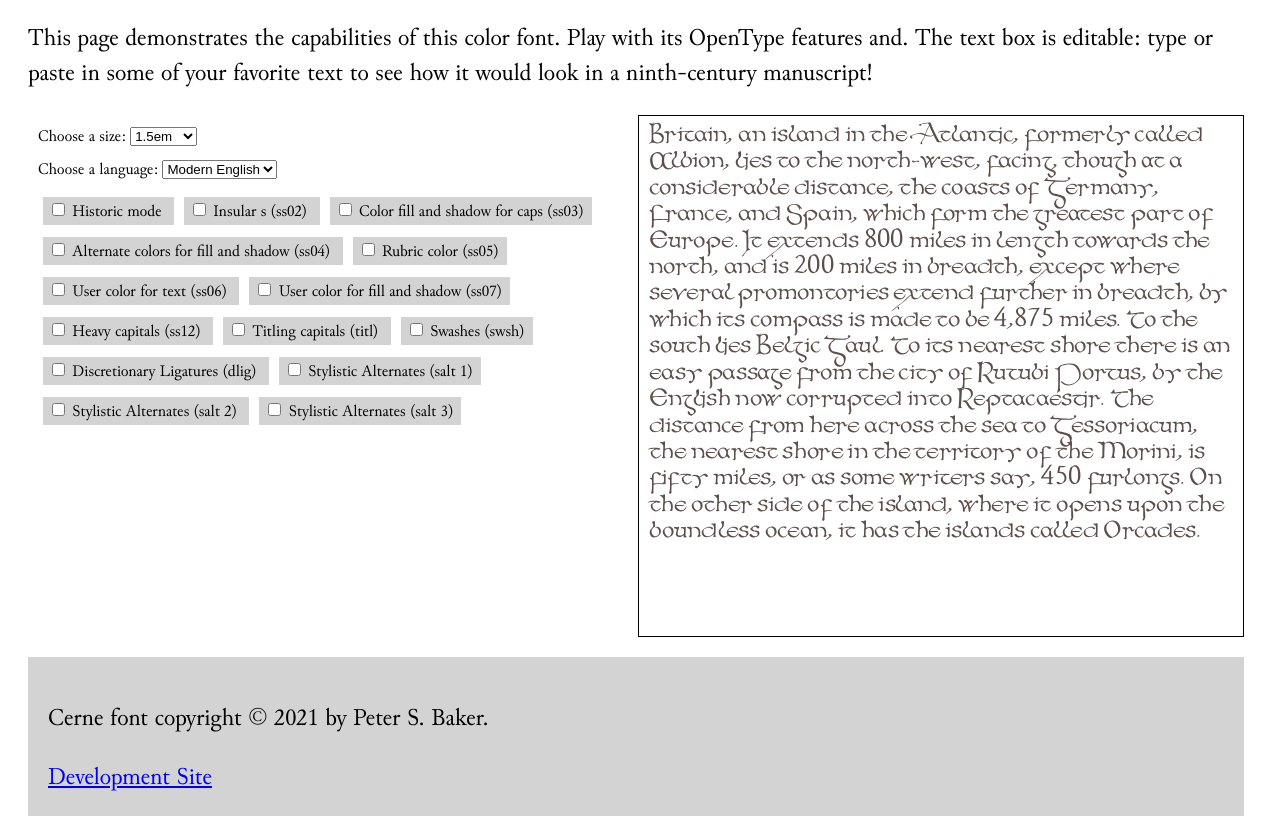
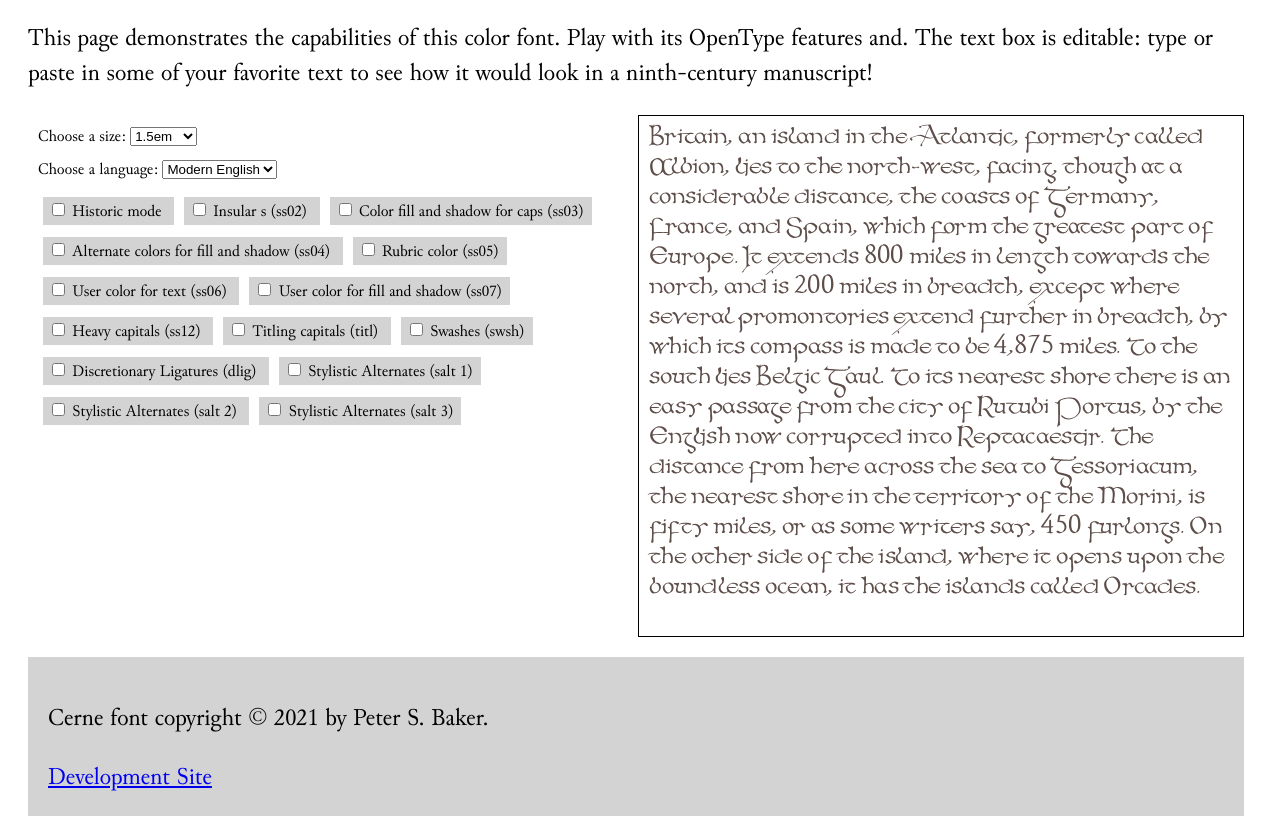
Before and after one commit to psb1558/Cissanthemos-font, a plain HTML site: page index.html in a window 1280 px wide. Shown: the part 423-1239 px from the top of the page. Drawn offline with Linux system fonts and the light colour scheme; files whose address does not match are found by name.

Commit message:
Update cissan.css

```diff
--- a/webfiles/cissan.css
+++ b/webfiles/cissan.css
@@ -51,7 +51,7 @@
       float: right;
       border: 1px solid black;
       font-size: 1.5em;
-      line-height: 110%;
+      line-height: 125%;
       padding: 10px;
       margin-bottom: 20px;
   }
```
